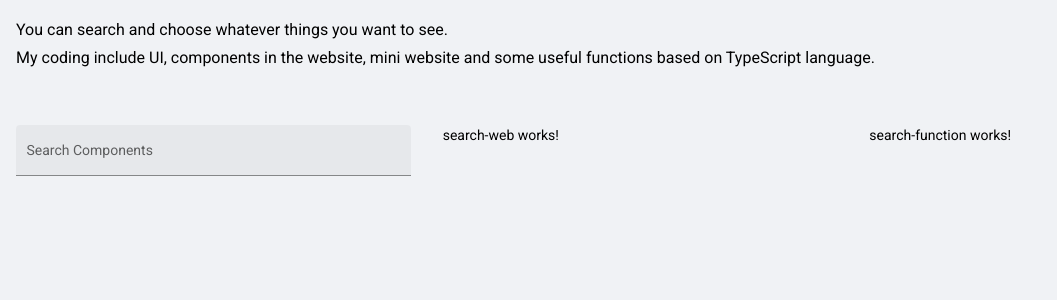
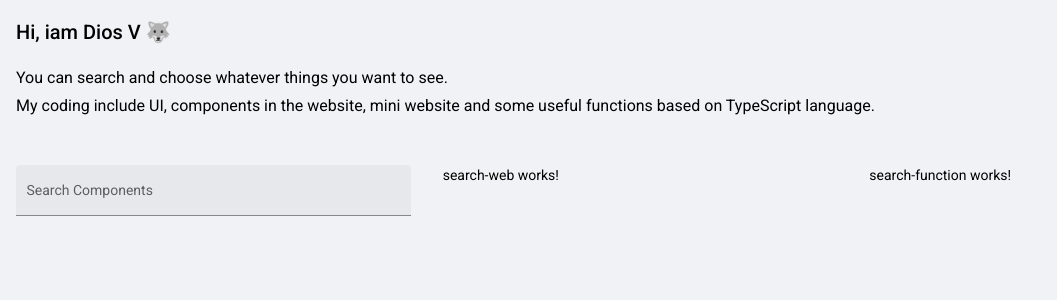
Before and after one commit to diosvo/ui-coding, an Angular app: page /home in a window 1280 px wide. Shown: the top 300 px of the page, without its empty margins (0-1057 px from the left). Built offline with nearby package versions, Linux system fonts and the light colour scheme.

Commit message:
Add my name 😁

```diff
--- a/src/app/home/components/home/home.component.html
+++ b/src/app/home/components/home/home.component.html
@@ -1,4 +1,5 @@
 <div class="p-2">
+  <h2>Hi, iam Dios V 🐺</h2>
   <h3>
     You can search and choose whatever things you want to see.
     <br />
--- a/src/app/home/components/home/home.component.scss
+++ b/src/app/home/components/home/home.component.scss
@@ -1,5 +1,5 @@
 .home {
-  top      : 20%;
+  top      : 25%;
   left     : 50%;
   transform: translate(-50%, -50%);
 }
--- a/src/app/home/components/home/home.component.ts
+++ b/src/app/home/components/home/home.component.ts
@@ -1,6 +1,4 @@
 import { Component } from '@angular/core';
-import { ComponentUI } from '../../models/data';
-import { IGroupValue } from '../../models/search.model';
 
 @Component({
   selector: 'app-home',
@@ -8,5 +6,4 @@ import { IGroupValue } from '../../models/search.model';
   styleUrls: ['./home.component.scss'],
 })
 export class HomeComponent {
-  // options: Array<IGroupValue> = ComponentUI;
 }
```
